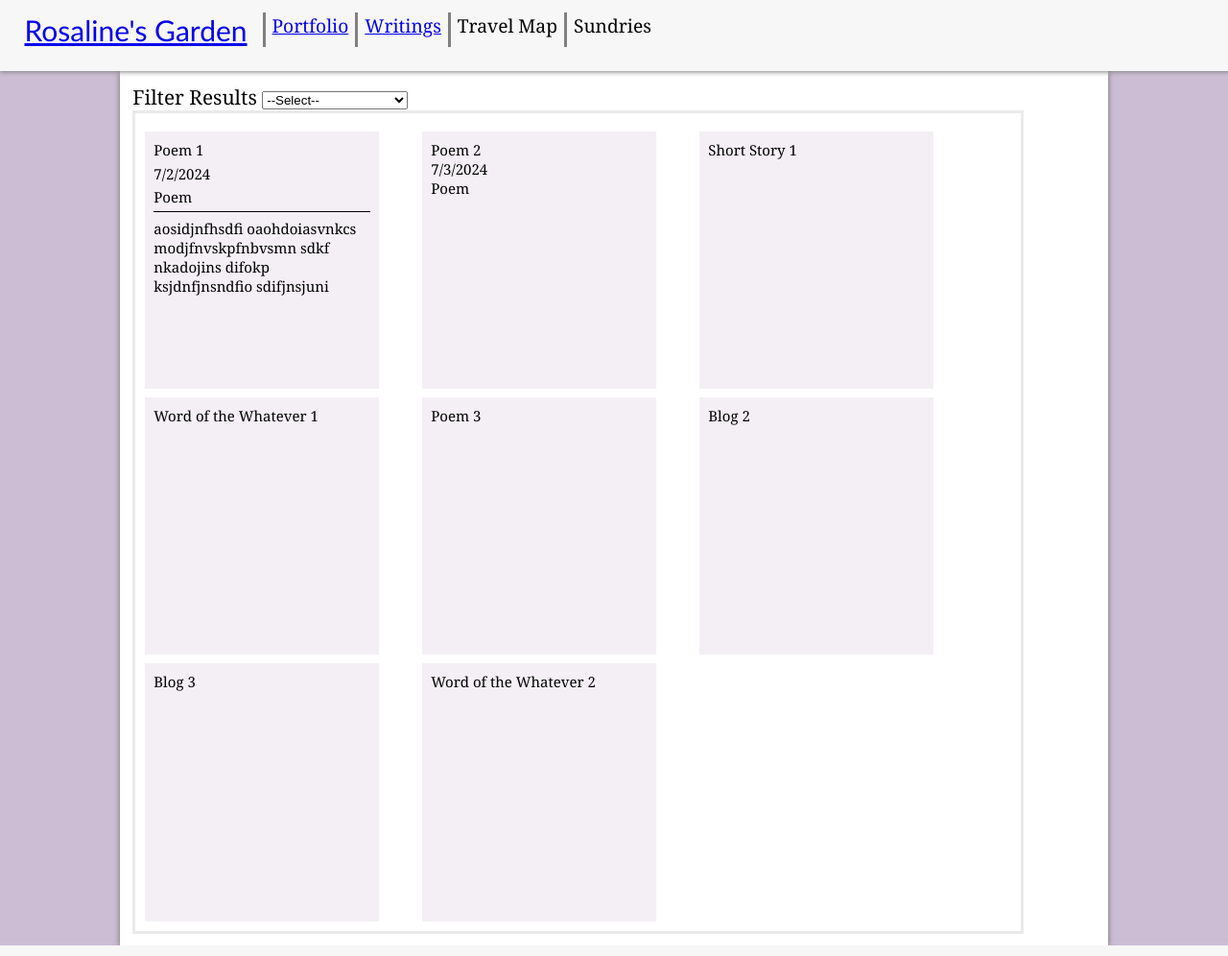
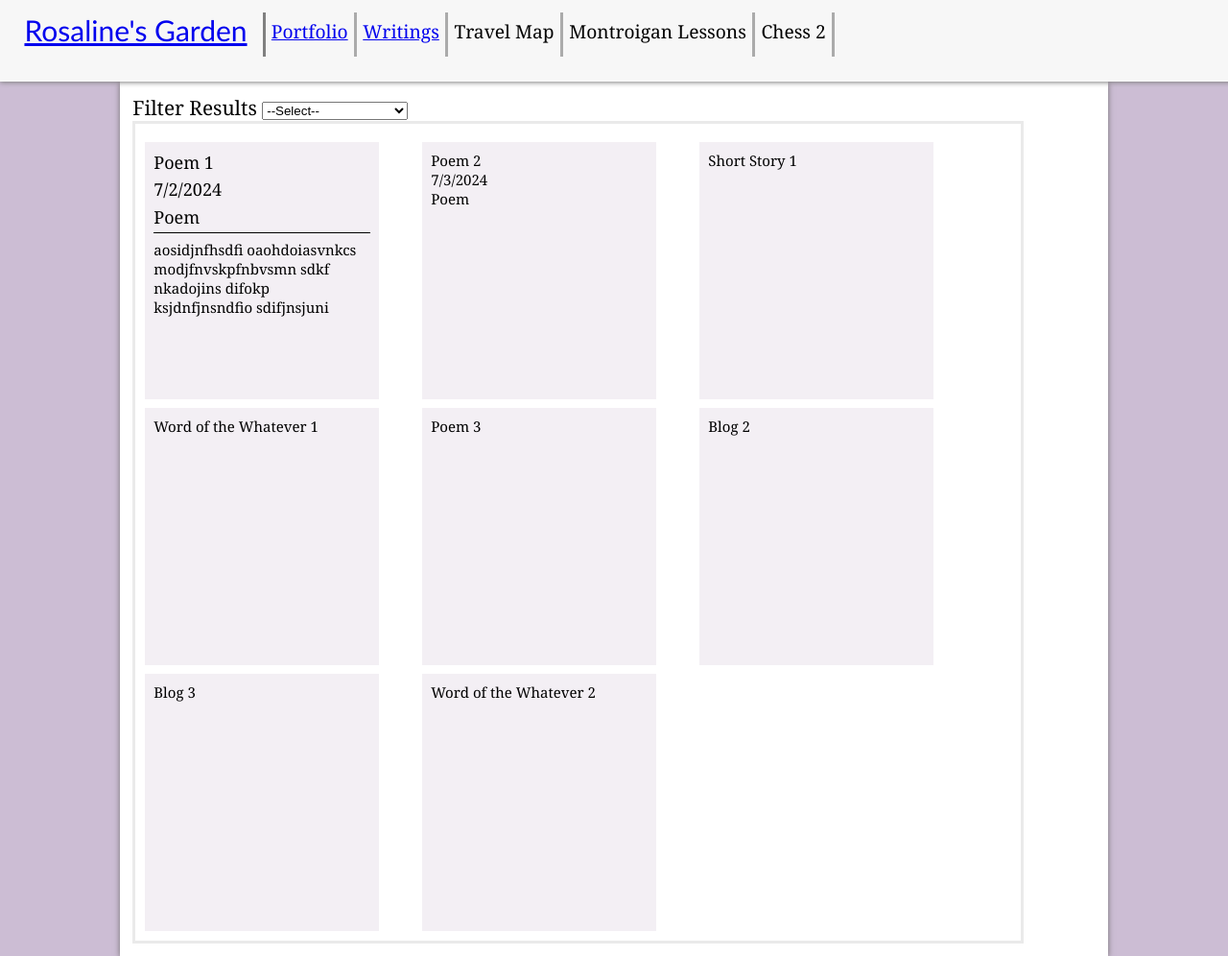
Before and after one commit to SereneMOS/Personal-Website, a plain HTML site: page writings.html in a window 1280 px wide. Shown: the top 996 px of the page at 96% size. Drawn offline with Linux system fonts and the light colour scheme.

Commit message:
Updated header content and styling in writings, partially in portfolio.

```diff
--- a/writings.html
+++ b/writings.html
@@ -22,34 +22,13 @@
             font-size: 30px;
             padding-left: 1%;
         }
-        #portfolio {
+        #links {
             border-right: solid;
-            border-color: gray;
-            padding-right: 7px;
-            padding-left: 7px;
-            font-family: Georgia, 'Times New Roman', Times, serif;
-            font-size: larger;
-        }
-        #writings {
-            border-right: solid;
-            border-color: gray;
-            padding-right: 7px;
-            padding-left: 7px;
-            font-family: Georgia, 'Times New Roman', Times, serif;
-            font-size: larger;
-        }
-        #travel-map {
-            border-right: solid;
-            border-color: gray;
-            padding-right: 7px;
-            padding-left: 7px;
-            font-family: Georgia, 'Times New Roman', Times, serif;
-            font-size: larger;
-        }
-        #sundries {
-            padding-right: 7px;
-            border-color: gray;
-            padding-left: 7px;
+            border-color: rgb(171, 171, 171);
+            padding-right: 0.5%;
+            padding-left: 0.5%;
+            padding-top: 0.5%;
+            height: 40px;
             font-family: Georgia, 'Times New Roman', Times, serif;
             font-size: larger;
         }
@@ -114,14 +93,15 @@
         <div id="header">
             <a href="C:\Users\Porter\OneDrive\Documents\GitHub\Personal-Website\home.html">Rosaline's Garden</a>
         </div>
-        <div id="portfolio">
+        <div id="links">
             <a href="C:\Users\Porter\OneDrive\Documents\GitHub\Personal-Website\portfolio.html">Portfolio</a>
         </div>
-        <div id="writings">
+        <div id="links">
             <a href="C:\Users\Porter\OneDrive\Documents\GitHub\Personal-Website\writings.html">Writings</a>
         </div>
-        <div id="travel-map">Travel Map</div>
-        <div id="sundries">Sundries</div>
+        <div id="links">Travel Map</div>
+        <div id="links">Montroigan Lessons</div>
+        <div id="links">Chess 2</div>
     </div>
     <div id="middle-div">
         <div id="left-middle-div"></div>
@@ -138,9 +118,9 @@
             </div>
             <div id="writing-content">
                 <div id="sample1">
-                    <div style="padding-bottom: 2%;">Poem 1</div>
-                    <div style="padding-bottom: 2%;">7/2/2024</div>
-                    <div style="margin-bottom: 3%; padding-bottom: 2%; border-bottom: solid 1px;">Poem</div>
+                    <div style="padding-bottom: 2%; font-size: large;">Poem 1</div>
+                    <div style="padding-bottom: 2%; font-size: large;">7/2/2024</div>
+                    <div style="margin-bottom: 3%; padding-bottom: 2%; border-bottom: solid 1px; font-size: larger;">Poem</div>
                     <div>aosidjnfhsdfi oaohdoiasvnkcs modjfnvskpfnbvsmn sdkf nkadojins difokp ksjdnfjnsndfio sdifjnsjuni</div>
                 </div>
                 <div id="sample1">
```
Also changed, not shown: portfolio.html (+6 -27 lines).
